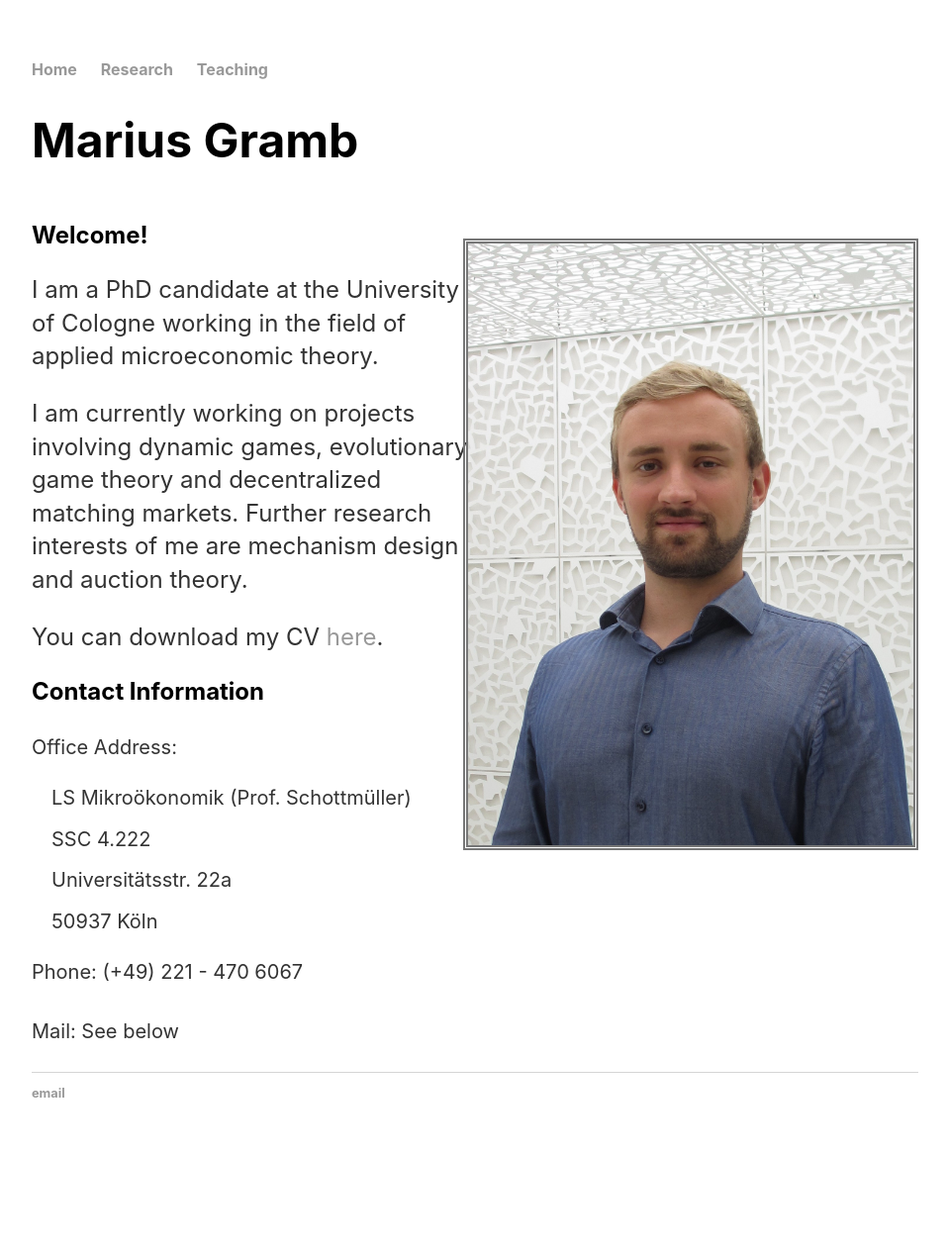
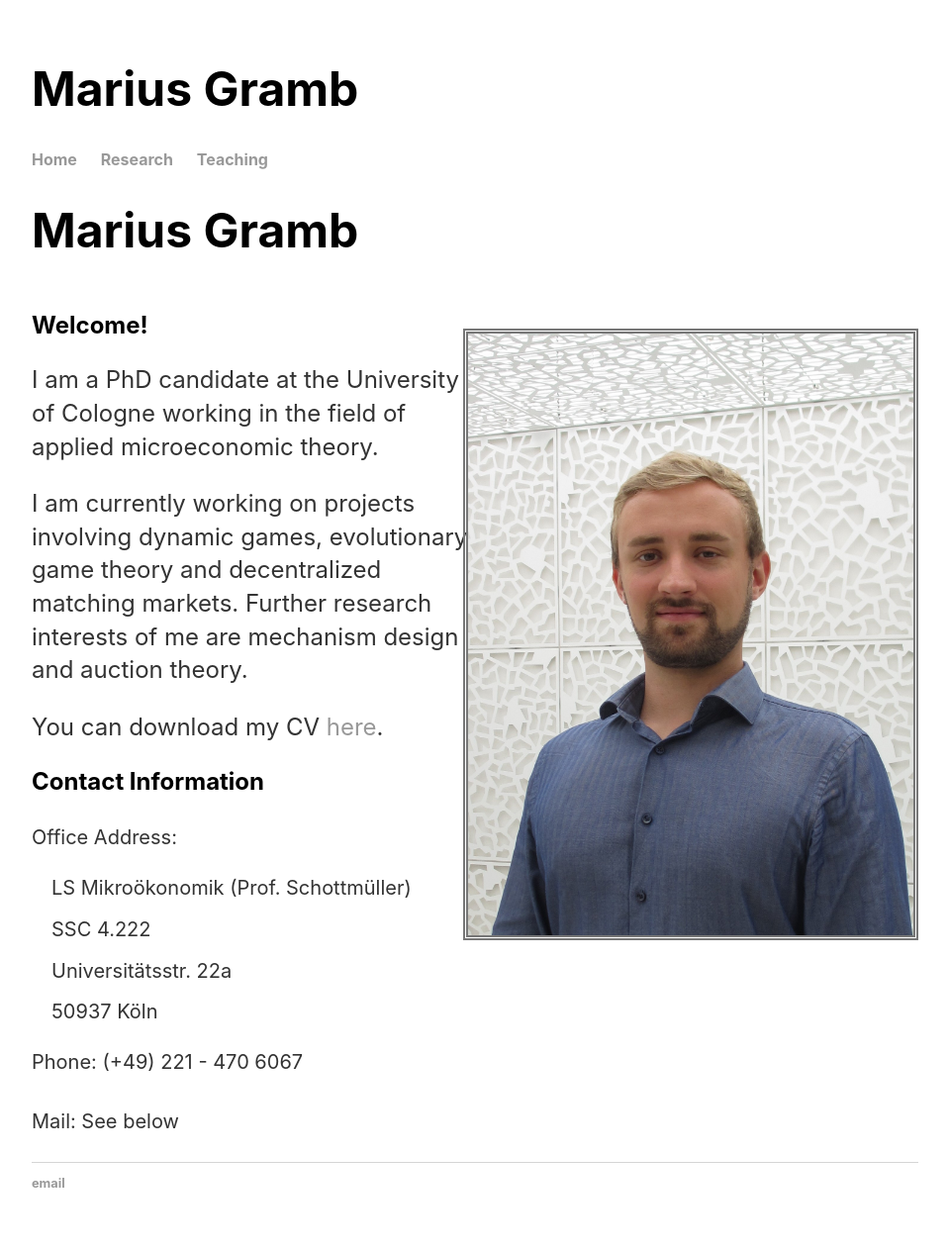
Before and after one commit to mariusgramb/mariusgramb.github.io, a Jekyll site: the page built from index.html, in a window 1280 px wide. Shown: the whole page at 99% size, without its empty margins (160-1119 px from the left). Built offline with Jekyll 4.4.1, drawn with Linux system fonts in a browser that asks for light colours; before the commit the page ends 1172 px from its top, so only the background shows below that.

Commit message:
Update default.html

```diff
--- a/_layouts/default.html
+++ b/_layouts/default.html
@@ -7,6 +7,7 @@
     <link rel="stylesheet" type="text/css" href="/css/home.css">
 	</head>
 	<body>
+		<h1> Marius Gramb </h1>
 		<nav>
     		<ul>
         		<li><a href="/">Home</a></li>
```
